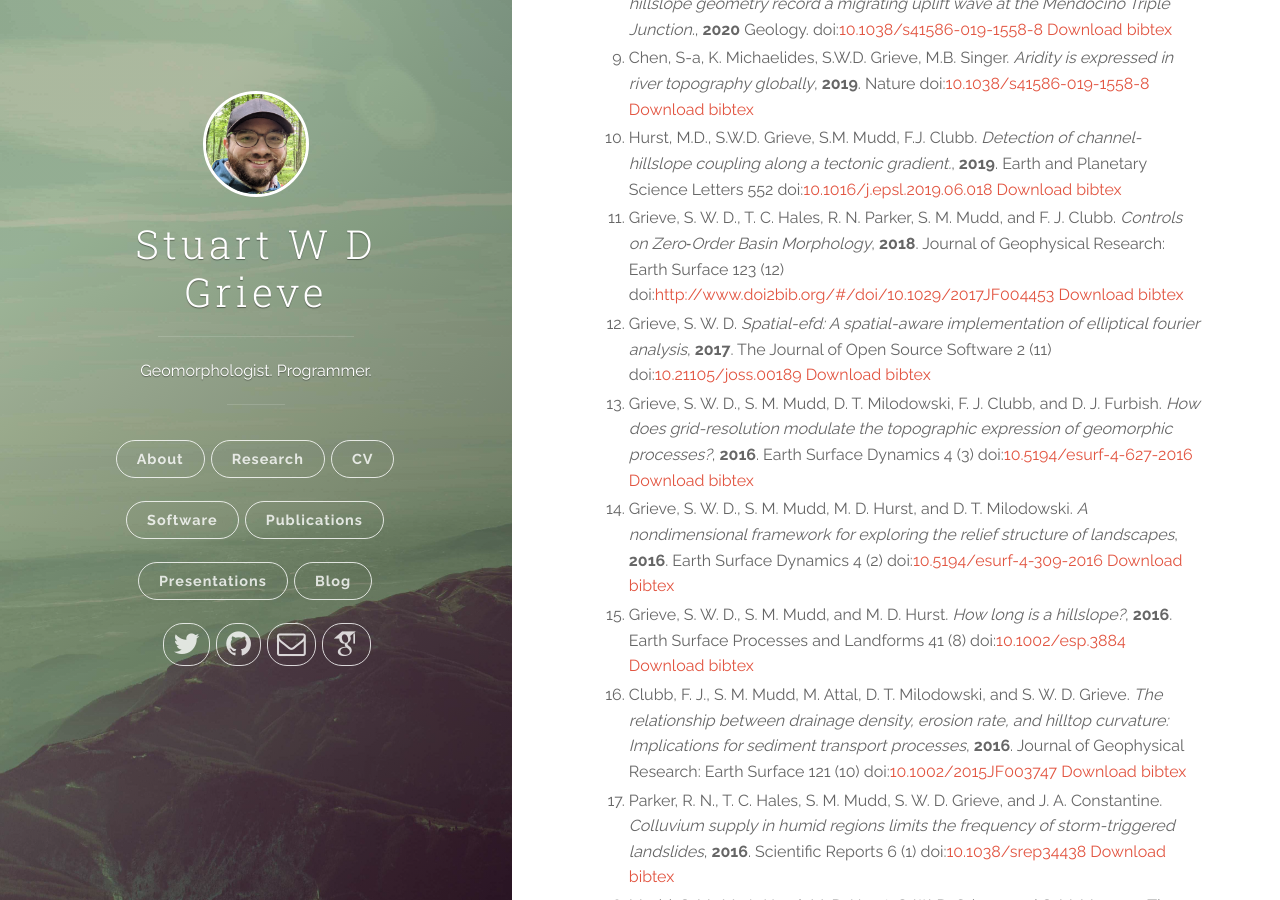
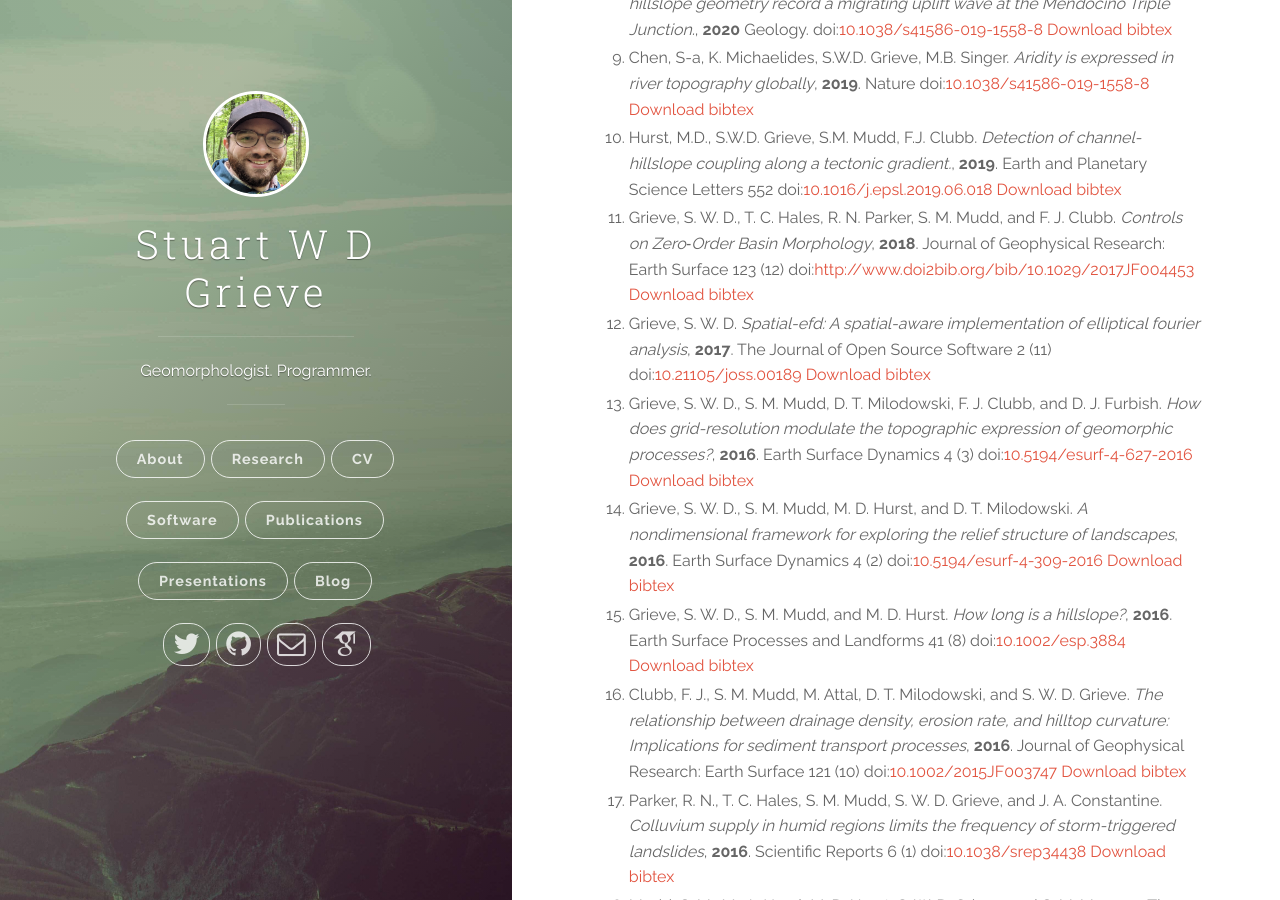
Before and after one commit to sgrieve/sgrieve.github.io, a Jekyll site: the page built from pubs.md, in a window 1280 px wide and 900 px high, scrolled down 1035 px. Built offline with Jekyll 4.4.1, drawn with Linux system fonts in a browser that asks for light colours; nearby versions of some CDN libraries; some web fonts are replaced; some of the changed lines change nothing that is shown.

Commit message:
fixing doi2bib links

```diff
--- a/pubs.md
+++ b/pubs.md
@@ -6,22 +6,22 @@
 
 Here is a list of my peer reviewed publications, for citation metrics and other stuff, check out my [Google Scholar](https://scholar.google.co.uk/citations?user=VwQbAzQAAAAJ&hl=en). All of these publications are open access so the links below will allow you to get the full text. Use the bibtex links to easily add the papers to your reference manager of choice.
 
-1. Flynn, W.R.M., S.W.D. Grieve, A.J. Henshaw, H.J.F. Owen, R.J.A. Buggs, C.L. Metheringham, W.J. Plumb, J.J. Stocks, E.R. Lines *UAV-derived greenness and within-crown spatial patterning can detect ash dieback in individual trees.* **2024** Ecological Solutions and Evidence doi:[10.5194/bg-20-2769-2023](https://doi.org/10.1002/2688-8319.12343) [Download bibtex](http://www.doi2bib.org/#/doi/10.1002/2688-8319.12343)
-1. James, O.C., D.N Schillereff, S.W.D. Grieve, A.C.W. Baas, *PyShoreVolume 1.0. 0: A Python based Shoreline Change and beach Volumetric Change Analysis tool.* **2024** Computers and Geosciences doi:[10.5194/bg-20-2769-2023](https://doi.org/10.1016/j.cageo.2024.105591) [Download bibtex](http://www.doi2bib.org/#/doi/10.1016/j.cageo.2024.105591)
-1. Flynn, W.R.M., H.J.F. Owen, S.W.D. Grieve, E.R. Lines, *Quantifying vegetation indices using TLS: methodological complexities and ecological insights from a Mediterranean forest.* **2023** Biogeosciences doi:[10.5194/bg-20-2769-2023](https://doi.org/10.5194/bg-20-2769-2023) [Download bibtex](http://www.doi2bib.org/#/doi/10.5194/bg-20-2769-2023)
-1. Allen, M.J., S.W.D. Grieve, H.J.F. Owen, E.R. Lines, *Tree species classification from complex laser scanning data in Mediterranean forests using deep learning.* **2022** Methods in Ecology and Evolution doi:[110.1029/2020JF006060](https://doi.org/10.1111/2041-210X.13981) [Download bibtex](http://www.doi2bib.org/#/doi/10.1111/2041-210X.13981)
-1. Gailleton, B., S.M. Mudd, F.J. Clubb, S.W.D. Grieve, M.D. Hurst. *Impact of changing concavity indices on channel steepness and divide migration metrics.* **2021** Journal of Geophysical Research: Earth Surface doi:[110.1029/2020JF006060](https://doi.org/10.1029/2020JF006060) [Download bibtex](http://www.doi2bib.org/#/doi/10.1029/2020JF006060)
-1. Gabet, E.J., S.M. Mudd, R.W. Wood, S.W.D. Grieve, S.A. Binnie, T.J. Dunai. *Hilltop Curvature Increases with the Square Root of Erosion Rate.* **2021** Journal of Geophysical Research: Earth Surface doi:[10.1029/2020JF005858](https://doi.org/10.1029/2020JF005858) [Download bibtex](http://www.doi2bib.org/#/doi/10.1029/2020JF005858)
-1. Grieve, S.W.D., F.J. Clubb, S.M. Mudd. *Reproducible topographic analysis.*  **2020**. In Tarolli, P., S.M. Mudd (Ed.) Remote Sensing of Geomorphology. doi:[10.1016/B978-0-444-64177-9.00012-6](https://doi.org/10.1016/B978-0-444-64177-9.00012-6) [Download bibtex](http://www.doi2bib.org/#/doi/110.1016/B978-0-444-64177-9.00012-6)
-1. Clubb, F.J., Mudd, S.M., Hurst, M.D., Grieve, S.W.D. *Differences in channel and hillslope geometry record a migrating uplift wave at the Mendocino Triple Junction.*, **2020** Geology. doi:[10.1038/s41586-019-1558-8](https://doi.org/10.1130/G46939.1) [Download bibtex](http://www.doi2bib.org/#/doi/10.1130/G46939.1)
-1. Chen, S-a, K. Michaelides, S.W.D. Grieve, M.B. Singer. *Aridity is expressed in river topography globally*, **2019**. Nature doi:[10.1038/s41586-019-1558-8](https://doi.org/10.1038/s41586-019-1558-8) [Download bibtex](http://www.doi2bib.org/#/doi/10.1038/s41586-019-1558-8)
-1.  Hurst, M.D., S.W.D. Grieve, S.M. Mudd, F.J. Clubb. *Detection of channel-hillslope coupling along a tectonic gradient.*, **2019**. Earth and Planetary Science Letters 552 doi:[10.1016/j.epsl.2019.06.018](https://doi.org/10.1016/j.epsl.2019.06.018) [Download bibtex](http://www.doi2bib.org/#/doi/10.1016/j.epsl.2019.06.018)
-1.  Grieve, S. W. D., T. C. Hales, R. N. Parker, S. M. Mudd, and F. J. Clubb. *Controls on Zero‐Order Basin Morphology*, **2018**. Journal of Geophysical Research: Earth Surface 123 (12) doi:[http://www.doi2bib.org/#/doi/10.1029/2017JF004453](https://doi.org/10.1029/2017JF004453) [Download bibtex](http://www.doi2bib.org/#/doi/10.1029/2017JF004453)
-1.  Grieve, S. W. D. *Spatial-efd: A spatial-aware implementation of elliptical fourier analysis*, **2017**. The Journal of Open Source Software 2 (11) doi:[10.21105/joss.00189](https://doi.org/10.21105/joss.00189) [Download bibtex](http://www.doi2bib.org/#/doi/10.21105/joss.00189)
-2.  Grieve, S. W. D., S. M. Mudd, D. T. Milodowski, F. J. Clubb, and D. J. Furbish. *How does grid-resolution modulate the topographic expression of geomorphic processes?*, **2016**. Earth Surface Dynamics 4 (3) doi:[10.5194/esurf-4-627-2016](https://doi.org/10.5194/esurf-4-627-2016) [Download bibtex](http://www.doi2bib.org/#/doi/10.5194/esurf-4-627-2016)
-3.  Grieve, S. W. D., S. M. Mudd, M. D. Hurst, and D. T. Milodowski. *A nondimensional framework for exploring the relief structure of landscapes*, **2016**. Earth Surface Dynamics 4 (2) doi:[10.5194/esurf-4-309-2016](https://doi.org/10.5194/esurf-4-309-2016) [Download bibtex](http://www.doi2bib.org/#/doi/10.5194/esurf-4-309-2016)
-4.  Grieve, S. W. D., S. M. Mudd, and M. D. Hurst. *How long is a hillslope?*, **2016**. Earth Surface Processes and Landforms 41 (8) doi:[10.1002/esp.3884](https://doi.org/10.1002/esp.3884) [Download bibtex](http://www.doi2bib.org/#/doi/10.1002/esp.3884)
-5.  Clubb, F. J., S. M. Mudd, M. Attal, D. T. Milodowski, and S. W. D. Grieve. *The relationship between drainage density, erosion rate, and hilltop curvature: Implications for sediment transport processes*, **2016**. Journal of Geophysical Research: Earth Surface 121 (10) doi:[10.1002/2015JF003747](https://doi.org/10.1002/2015JF003747) [Download bibtex](http://www.doi2bib.org/#/doi/10.1002/2015JF003747)
-6.  Parker, R. N., T. C. Hales, S. M. Mudd, S. W. D. Grieve, and J. A. Constantine. *Colluvium supply in humid regions limits the frequency of storm-triggered landslides*, **2016**. Scientific Reports 6 (1) doi:[10.1038/srep34438](https://doi.org/10.1038/srep34438) [Download bibtex](http://www.doi2bib.org/#/doi/10.1038/srep34438)
-7.  Mudd, S. M., M.-A. Harel, M. D. Hurst, S. W. D. Grieve, and S. M. Marrero. *The cairn method: Automated, reproducible calculation of catchment-averaged denudation rates from cosmogenic nuclide concentrations*, **2016**. Earth Surface Dynamics 4 (3) doi:[10.5194/esurf-4-655-2016](https://doi.org/10.5194/esurf-4-655-2016) [Download bibtex](http://www.doi2bib.org/#/doi/10.5194/esurf-4-655-2016)
-8.  Mudd, S. M., M. Attal, D. T. Milodowski, S. W. D. Grieve, and D. A. Valters. *A statistical framework to quantify spatial variation in channel gradients using the integral method of channel profile analysis*, **2014**. Journal of Geophysical Research: Earth Surface 119 (2) doi:[10.1002/2013JF002981](https://doi.org/10.1002/2013JF002981) [Download bibtex](http://www.doi2bib.org/#/doi/10.1002/2013JF002981)
+1. Flynn, W.R.M., S.W.D. Grieve, A.J. Henshaw, H.J.F. Owen, R.J.A. Buggs, C.L. Metheringham, W.J. Plumb, J.J. Stocks, E.R. Lines *UAV-derived greenness and within-crown spatial patterning can detect ash dieback in individual trees.* **2024** Ecological Solutions and Evidence doi:[10.5194/bg-20-2769-2023](https://doi.org/10.1002/2688-8319.12343) [Download bibtex](http://www.doi2bib.org/bib/10.1002/2688-8319.12343)
+1. James, O.C., D.N Schillereff, S.W.D. Grieve, A.C.W. Baas, *PyShoreVolume 1.0. 0: A Python based Shoreline Change and beach Volumetric Change Analysis tool.* **2024** Computers and Geosciences doi:[10.5194/bg-20-2769-2023](https://doi.org/10.1016/j.cageo.2024.105591) [Download bibtex](http://www.doi2bib.org/bib/10.1016/j.cageo.2024.105591)
+1. Flynn, W.R.M., H.J.F. Owen, S.W.D. Grieve, E.R. Lines, *Quantifying vegetation indices using TLS: methodological complexities and ecological insights from a Mediterranean forest.* **2023** Biogeosciences doi:[10.5194/bg-20-2769-2023](https://doi.org/10.5194/bg-20-2769-2023) [Download bibtex](http://www.doi2bib.org/bib/10.5194/bg-20-2769-2023)
+1. Allen, M.J., S.W.D. Grieve, H.J.F. Owen, E.R. Lines, *Tree species classification from complex laser scanning data in Mediterranean forests using deep learning.* **2022** Methods in Ecology and Evolution doi:[110.1029/2020JF006060](https://doi.org/10.1111/2041-210X.13981) [Download bibtex](http://www.doi2bib.org/bib/10.1111/2041-210X.13981)
+1. Gailleton, B., S.M. Mudd, F.J. Clubb, S.W.D. Grieve, M.D. Hurst. *Impact of changing concavity indices on channel steepness and divide migration metrics.* **2021** Journal of Geophysical Research: Earth Surface doi:[110.1029/2020JF006060](https://doi.org/10.1029/2020JF006060) [Download bibtex](http://www.doi2bib.org/bib/10.1029/2020JF006060)
+1. Gabet, E.J., S.M. Mudd, R.W. Wood, S.W.D. Grieve, S.A. Binnie, T.J. Dunai. *Hilltop Curvature Increases with the Square Root of Erosion Rate.* **2021** Journal of Geophysical Research: Earth Surface doi:[10.1029/2020JF005858](https://doi.org/10.1029/2020JF005858) [Download bibtex](http://www.doi2bib.org/bib/10.1029/2020JF005858)
+1. Grieve, S.W.D., F.J. Clubb, S.M. Mudd. *Reproducible topographic analysis.*  **2020**. In Tarolli, P., S.M. Mudd (Ed.) Remote Sensing of Geomorphology. doi:[10.1016/B978-0-444-64177-9.00012-6](https://doi.org/10.1016/B978-0-444-64177-9.00012-6) [Download bibtex](http://www.doi2bib.org/bib/110.1016/B978-0-444-64177-9.00012-6)
+1. Clubb, F.J., Mudd, S.M., Hurst, M.D., Grieve, S.W.D. *Differences in channel and hillslope geometry record a migrating uplift wave at the Mendocino Triple Junction.*, **2020** Geology. doi:[10.1038/s41586-019-1558-8](https://doi.org/10.1130/G46939.1) [Download bibtex](http://www.doi2bib.org/bib/10.1130/G46939.1)
+1. Chen, S-a, K. Michaelides, S.W.D. Grieve, M.B. Singer. *Aridity is expressed in river topography globally*, **2019**. Nature doi:[10.1038/s41586-019-1558-8](https://doi.org/10.1038/s41586-019-1558-8) [Download bibtex](http://www.doi2bib.org/bib/10.1038/s41586-019-1558-8)
+1.  Hurst, M.D., S.W.D. Grieve, S.M. Mudd, F.J. Clubb. *Detection of channel-hillslope coupling along a tectonic gradient.*, **2019**. Earth and Planetary Science Letters 552 doi:[10.1016/j.epsl.2019.06.018](https://doi.org/10.1016/j.epsl.2019.06.018) [Download bibtex](http://www.doi2bib.org/bib/10.1016/j.epsl.2019.06.018)
+1.  Grieve, S. W. D., T. C. Hales, R. N. Parker, S. M. Mudd, and F. J. Clubb. *Controls on Zero‐Order Basin Morphology*, **2018**. Journal of Geophysical Research: Earth Surface 123 (12) doi:[http://www.doi2bib.org/bib/10.1029/2017JF004453](https://doi.org/10.1029/2017JF004453) [Download bibtex](http://www.doi2bib.org/bib/10.1029/2017JF004453)
+1.  Grieve, S. W. D. *Spatial-efd: A spatial-aware implementation of elliptical fourier analysis*, **2017**. The Journal of Open Source Software 2 (11) doi:[10.21105/joss.00189](https://doi.org/10.21105/joss.00189) [Download bibtex](http://www.doi2bib.org/bib/10.21105/joss.00189)
+2.  Grieve, S. W. D., S. M. Mudd, D. T. Milodowski, F. J. Clubb, and D. J. Furbish. *How does grid-resolution modulate the topographic expression of geomorphic processes?*, **2016**. Earth Surface Dynamics 4 (3) doi:[10.5194/esurf-4-627-2016](https://doi.org/10.5194/esurf-4-627-2016) [Download bibtex](http://www.doi2bib.org/bib/10.5194/esurf-4-627-2016)
+3.  Grieve, S. W. D., S. M. Mudd, M. D. Hurst, and D. T. Milodowski. *A nondimensional framework for exploring the relief structure of landscapes*, **2016**. Earth Surface Dynamics 4 (2) doi:[10.5194/esurf-4-309-2016](https://doi.org/10.5194/esurf-4-309-2016) [Download bibtex](http://www.doi2bib.org/bib/10.5194/esurf-4-309-2016)
+4.  Grieve, S. W. D., S. M. Mudd, and M. D. Hurst. *How long is a hillslope?*, **2016**. Earth Surface Processes and Landforms 41 (8) doi:[10.1002/esp.3884](https://doi.org/10.1002/esp.3884) [Download bibtex](http://www.doi2bib.org/bib/10.1002/esp.3884)
+5.  Clubb, F. J., S. M. Mudd, M. Attal, D. T. Milodowski, and S. W. D. Grieve. *The relationship between drainage density, erosion rate, and hilltop curvature: Implications for sediment transport processes*, **2016**. Journal of Geophysical Research: Earth Surface 121 (10) doi:[10.1002/2015JF003747](https://doi.org/10.1002/2015JF003747) [Download bibtex](http://www.doi2bib.org/bib/10.1002/2015JF003747)
+6.  Parker, R. N., T. C. Hales, S. M. Mudd, S. W. D. Grieve, and J. A. Constantine. *Colluvium supply in humid regions limits the frequency of storm-triggered landslides*, **2016**. Scientific Reports 6 (1) doi:[10.1038/srep34438](https://doi.org/10.1038/srep34438) [Download bibtex](http://www.doi2bib.org/bib/10.1038/srep34438)
+7.  Mudd, S. M., M.-A. Harel, M. D. Hurst, S. W. D. Grieve, and S. M. Marrero. *The cairn method: Automated, reproducible calculation of catchment-averaged denudation rates from cosmogenic nuclide concentrations*, **2016**. Earth Surface Dynamics 4 (3) doi:[10.5194/esurf-4-655-2016](https://doi.org/10.5194/esurf-4-655-2016) [Download bibtex](http://www.doi2bib.org/bib/10.5194/esurf-4-655-2016)
+8.  Mudd, S. M., M. Attal, D. T. Milodowski, S. W. D. Grieve, and D. A. Valters. *A statistical framework to quantify spatial variation in channel gradients using the integral method of channel profile analysis*, **2014**. Journal of Geophysical Research: Earth Surface 119 (2) doi:[10.1002/2013JF002981](https://doi.org/10.1002/2013JF002981) [Download bibtex](http://www.doi2bib.org/bib/10.1002/2013JF002981)
```
